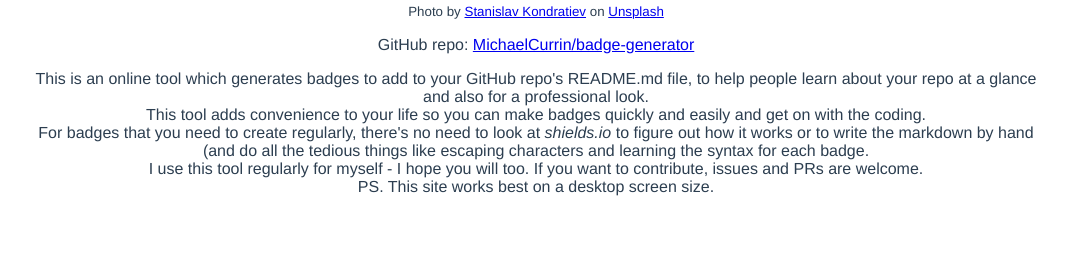
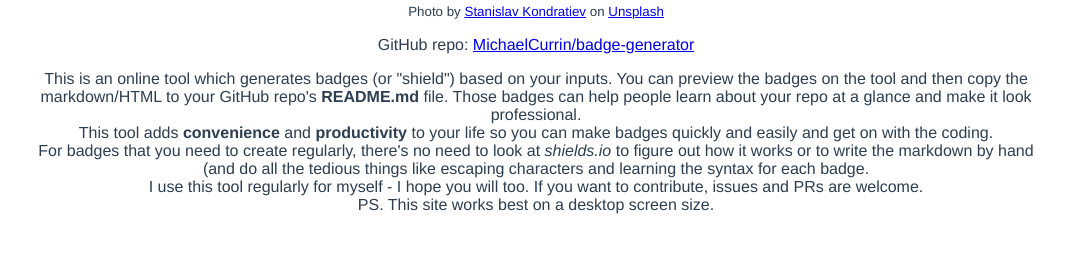
Before and after one commit to MichaelCurrin/badge-generator, a Vue app: page /#/ in a window 1280 px wide. Shown: the part 405-658 px from the top of the page, without its empty margins (104-1177 px from the left). Built offline with nearby package versions, Linux system fonts and the light colour scheme; the HTML template or start-up script is replaced by a standard one.

Commit message:
Update Home.vue

```diff
--- a/src/views/Home.vue
+++ b/src/views/Home.vue
@@ -34,13 +34,17 @@
         </p>
 
         <p>
-          This is an online tool which generates badges to add to your GitHub
-          repo's README.md file, to help people learn about your repo at a
-          glance and also for a professional look.<br />
-          This tool adds convenience to your life so you can make badges quickly
-          and easily and get on with the coding.
-          <br />For badges that you need to create regularly, there's no need to
-          look at <i>shields.io</i> to figure out how it works or to write the
+          This is an online tool which generates badges (or "shield") based on
+          your inputs. You can preview the badges on the tool and then copy the
+          markdown/HTML to your GitHub repo's <b>README.md</b> file. Those
+          badges can help people learn about your repo at a glance and make it
+          look professional.
+          <br />
+          This tool adds <b>convenience</b> and <b>productivity</b> to your life
+          so you can make badges quickly and easily and get on with the coding.
+          <br />
+          For badges that you need to create regularly, there's no need to look
+          at <i>shields.io</i> to figure out how it works or to write the
           markdown by hand (and do all the tedious things like escaping
           characters and learning the syntax for each badge.
           <br />
```
